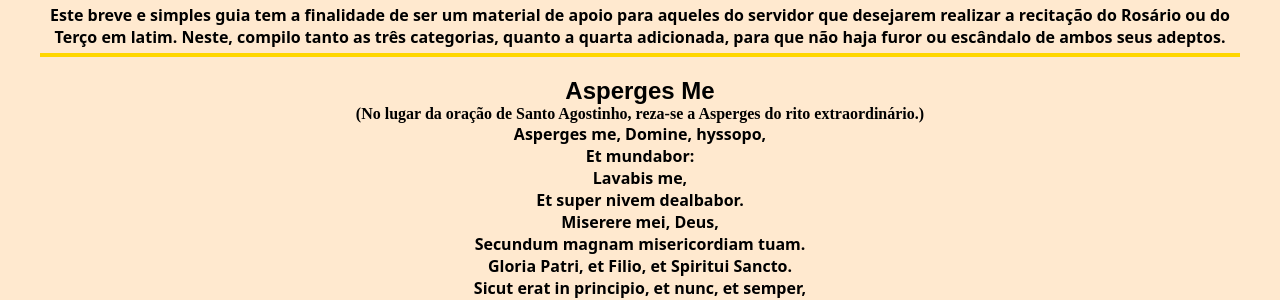
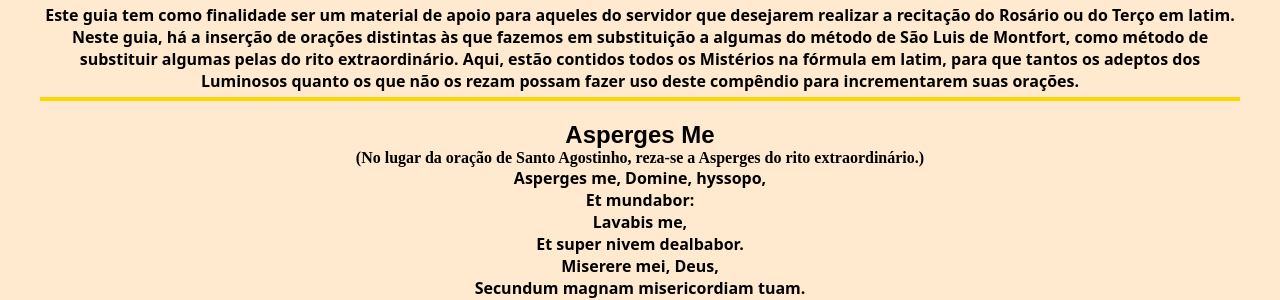
Before and after one commit to cotoques/rosariodaordem, a plain HTML site: page index.html in a window 1280 px wide. Shown: the part 509-809 px from the top of the page. Drawn offline with Linux system fonts and the light colour scheme.

Commit message:
Update index.html

```diff
--- a/index.html
+++ b/index.html
@@ -4,7 +4,7 @@
   <meta charset="UTF-8">
   <meta http-equiv="X-UA-Compatible" content="IE=edge">
   <meta name="viewport" content="width=device-width, initial-scale=1.0">
-  <title>O Rosário em Latim</title>
+  <title>O Rosário em Latim - FSMJ</title>
   <link rel="stylesheet" href="css/style.css">
   <link rel="icon" type="image/x-icon" href="https://cdn.pixabay.com/photo/2015/08/12/01/42/jerusalem-885436_1280.png">
 </head>
@@ -13,8 +13,10 @@
     <img src="src/images/header.png" alt="">
     <section id="header-text">
       <h1>Guia do Rosário - Davie</h1>
-      <p>Este breve e simples guia tem a finalidade de ser um material de apoio para aqueles do servidor que desejarem
-        realizar a recitação do Rosário ou do Terço em <strong>latim</strong>. Neste, compilo tanto as três categorias, quanto a quarta adicionada, para que não haja furor ou escândalo de ambos seus adeptos.
+      <p>Este guia tem como finalidade ser um material de apoio para aqueles do servidor que desejarem
+        realizar a recitação do Rosário ou do Terço em <strong>latim</strong>.
+         Neste guia, há a inserção de orações distintas às que fazemos em substituição a algumas do método de São Luis de Montfort, como método de substituir algumas pelas do rito extraordinário.
+         Aqui, estão contidos todos os Mistérios na fórmula em latim, para que tantos os adeptos dos Luminosos quanto os que não os rezam possam fazer uso deste compêndio para incrementarem suas orações.
       </p>
     </section>
   </header>
```
